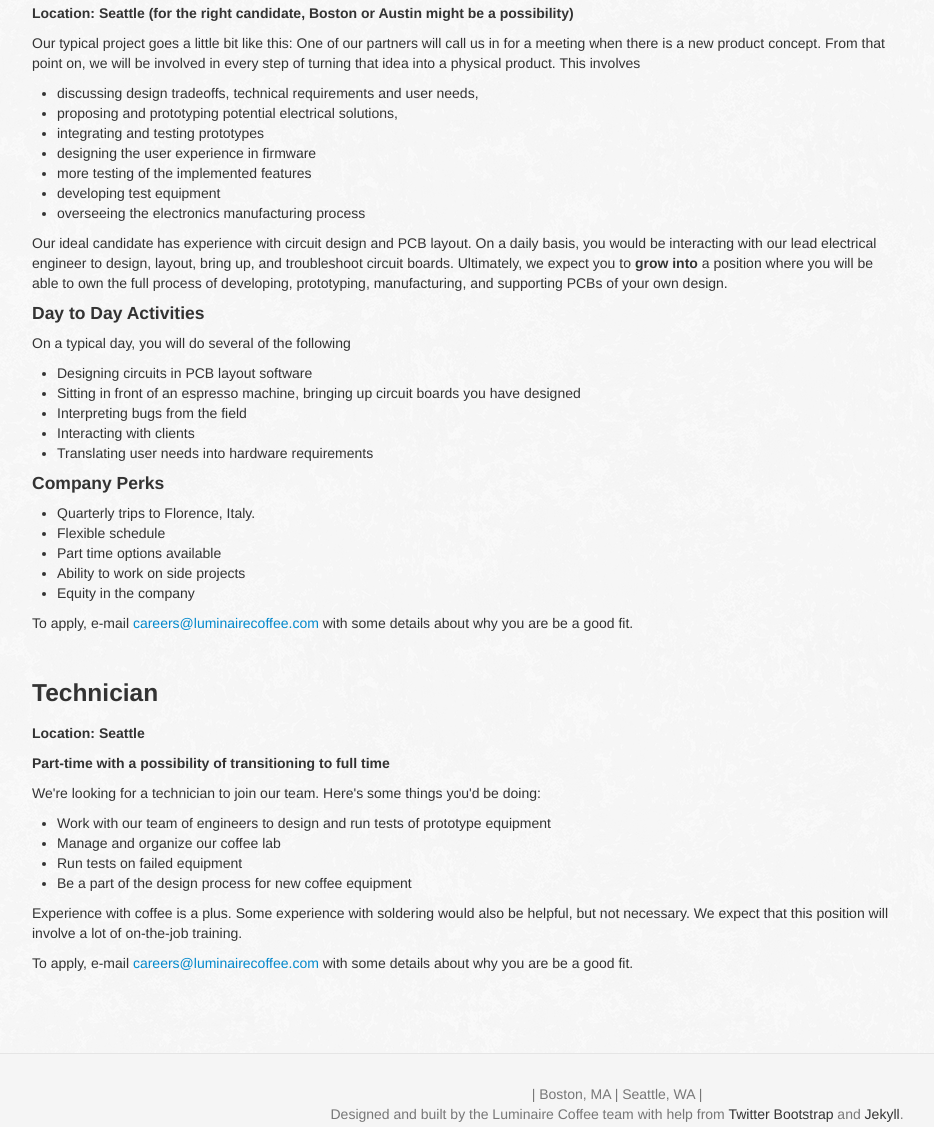
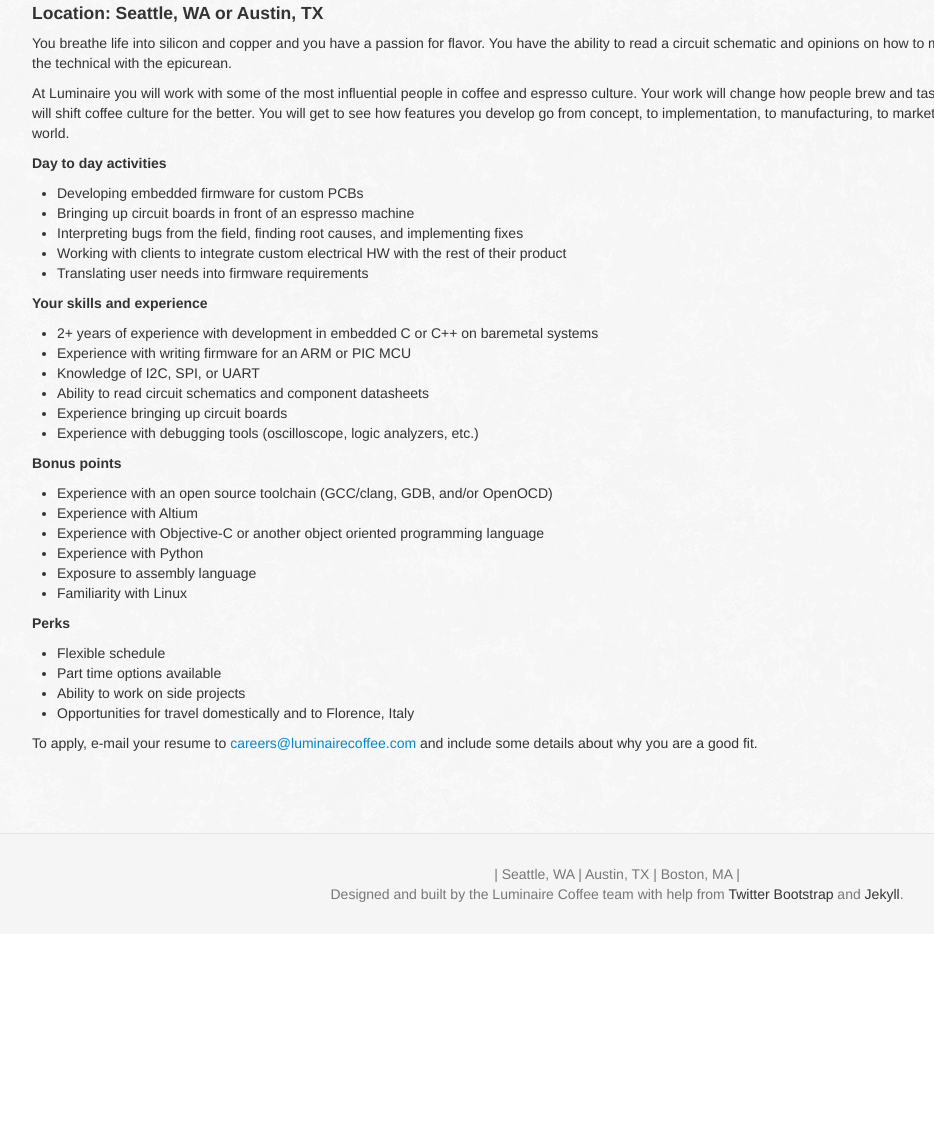
Before and after one commit to bsalinas/luminairecoffee-website, a plain HTML site: page careers/index.html in a window 1280 px wide. Shown: the part 378-1505 px from the top of the page, without its empty margins (23-957 px from the left). After the commit the page ends 1312 px from the top, so only its background shows below. Drawn offline with Linux system fonts and the light colour scheme.

Commit message:
Latest version

```diff
--- a/careers/index.html
+++ b/careers/index.html
@@ -119,75 +119,70 @@
     <p>Luminaire is looking to hire a few new team members to join our growing team. If you think you should join the company but don't see the perfect position for you, send us a note at <a href="mailto:careers@luminairecoffee.com">careers@luminairecoffee.com</a> and we'll talk.</p>
     </div>
 </div>
-<div class="row-fluid">
-  	<div class="span9">
-    	<h3>Electrical Engineer</h3>
-        <h5>Location: Seattle (for the right candidate, Boston or Austin might be a possibility)</h5>
-    	<p>
-    		Our typical project goes a little bit like this: One of our partners will call us in for a meeting when there is a new product concept. From that point on, we will be involved in every step of turning that idea into a physical product. This involves
+
+
+<h3>Embedded Engineer</h3>
+<h4>Location: Seattle, WA or Austin, TX</h4>
+
+<p>You breathe life into silicon and copper and you have a passion for flavor. You have the ability to read a circuit schematic and opinions on how to make the best mashed potatoes. You mix the technical with the epicurean.</p>
+
+<p>At Luminaire you will work with some of the most influential people in coffee and espresso culture. Your work will change how people brew and taste espresso and the products you develop will shift coffee culture for the better. You will get to see how features you develop go from concept, to implementation, to manufacturing, to marketing and sales, and into cafes around the world.</p>
+
+<h5>Day to day activities</h5>
+
 <ul>
-    		<li>discussing design tradeoffs, technical requirements and user needs,</li>
-    		<li>proposing and prototyping potential electrical solutions,</li>
-    		<li>integrating and testing prototypes</li>
-    		<li>designing the user experience in firmware</li>
-            <li>more testing of the implemented features</li>
-    		<li>developing test equipment</li>
-            <li>overseeing the electronics manufacturing process</li>
-    		</ul>
-    	</p>
-    	<p>
-    		Our ideal candidate has experience with circuit design and PCB layout. On a daily basis, you would be interacting with our lead electrical engineer to design, layout, bring up, and troubleshoot circuit boards. Ultimately, we expect you to <strong>grow into</strong> a position where you will be able to own the full process of developing, prototyping, manufacturing, and supporting PCBs of your own design.
-    	</p>
-    	<h4>Day to Day Activities</h4>
-    	<p>On a typical day, you will do several of the following</p>
-    	<ul>
-    		<li>Designing circuits in PCB layout software</li>
-    		<li>Sitting in front of an espresso machine, bringing up circuit boards you have designed</li>
-    		<li>Interpreting bugs from the field </li>
-    		<li>Interacting with clients</li>
-    		<li>Translating user needs into hardware requirements</li>
+<li>Developing embedded firmware for custom PCBs</li>
+<li>Bringing up circuit boards in front of an espresso machine</li>
+<li>Interpreting bugs from the field, finding root causes, and implementing fixes</li>
+<li>Working with clients to integrate custom electrical HW with the rest of their product</li>
+<li>Translating user needs into firmware requirements</li>
 </ul>
 
-    	<h4>Company Perks</h4>
+<h5>Your skills and experience</h5>
+
 <ul>
-    		<li>Quarterly trips to Florence, Italy.</li>
+<li>2+ years of experience with development in embedded C or C++ on baremetal systems</li>
+<li>Experience with writing firmware for an ARM or PIC MCU</li>
+<li>Knowledge of I2C, SPI, or UART</li>
+<li>Ability to read circuit schematics and component datasheets</li>
+<li>Experience bringing up circuit boards</li>
+<li>Experience with debugging tools (oscilloscope, logic analyzers, etc.)</li>
+</ul>
+
+<h5>Bonus points</h5>
+
+<ul>
+<li>Experience with an open source toolchain (GCC/clang, GDB, and/or OpenOCD)</li>
+<li>Experience with Altium</li>
+<li>Experience with Objective-C or another object oriented programming language</li>
+<li>Experience with Python</li>
+<li>Exposure to assembly language</li>
+<li>Familiarity with Linux</li>
+</ul>
+
+<h5>Perks</h5>
+
+<ul>
 <li>Flexible schedule</li>
 <li>Part time options available</li>
 <li>Ability to work on side projects</li>
-            <li>Equity in the company</li>
+<li>Opportunities for travel domestically and to Florence, Italy</li>
 </ul>
-        <p>To apply, e-mail <a href="mailto:careers@luminairecoffee.com">careers@luminairecoffee.com</a> with some details about why you are be a good fit.
-        </p>
-	</div>
-</div>
-<br>
-<div class="row-fluid">
-    <div class="span9">
-        <h3>Technician</h3>
-        <h5>Location: Seattle</h5>
-        <h5>Part-time with a possibility of transitioning to full time</h5>
-        <p>
-            We're looking for a technician to join our team. Here's some things you'd be doing:
-        </p>
-            <ul>
-                <li>Work with our team of engineers to design and run tests of prototype equipment</li>
-                <li>Manage and organize our coffee lab</li>
-                <li>Run tests on failed equipment</li>
-                <li>Be a part of the design process for new coffee equipment</li>
-            </ul>
-        <p>
-            Experience with coffee is a plus. Some experience with soldering would also be helpful, but not necessary. We expect that this position will involve a lot of on-the-job training.
-        </p>
-        <p>To apply, e-mail <a href="mailto:careers@luminairecoffee.com">careers@luminairecoffee.com</a> with some details about why you are be a good fit.
-        </p>
-    </div>
-</div>
+
+<p>To apply, e-mail your resume to <a href="mailto:careers@luminairecoffee.com">careers@luminairecoffee.com</a> and include some details about why you are a good fit. </p>
+
+
+
+
+
+
+
       </div>
     </body>
     <footer>
       <footer class="footer">
   <div class="container">
-    <p>| Boston, MA | Seattle, WA |</p>
+    <p>| Seattle, WA | Austin, TX | Boston, MA |</p>
     <p>Designed and built by the Luminaire Coffee team with help from <a href="http://getbootstrap.com/">Twitter Bootstrap</a> and <a href="http://jekyllrb.com">Jekyll</a>.
     </p>
   </div>
```
Also changed, not shown: index.html (+1 -1 lines), projects/index.html (+64 -15 lines), services/index.html (+1 -1 lines), team/index.html (+4 -20 lines), img/Joule-6-drawer.jpg (added), img/Joule-silhouette-iPhone-steak.jpg (added), img/joule_S3A8365.jpg (added), img/logos/amazon.png (added). Lines whose indentation alone changed are shown as unchanged.
